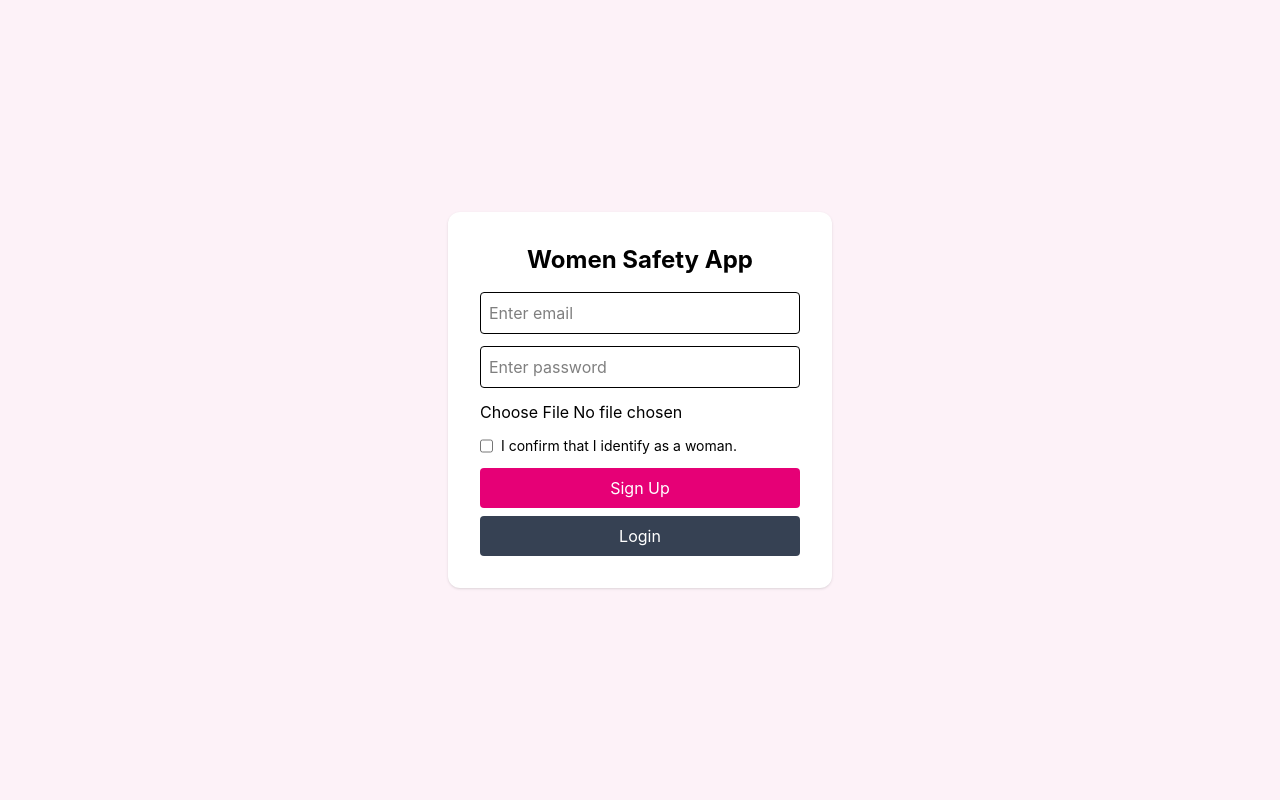
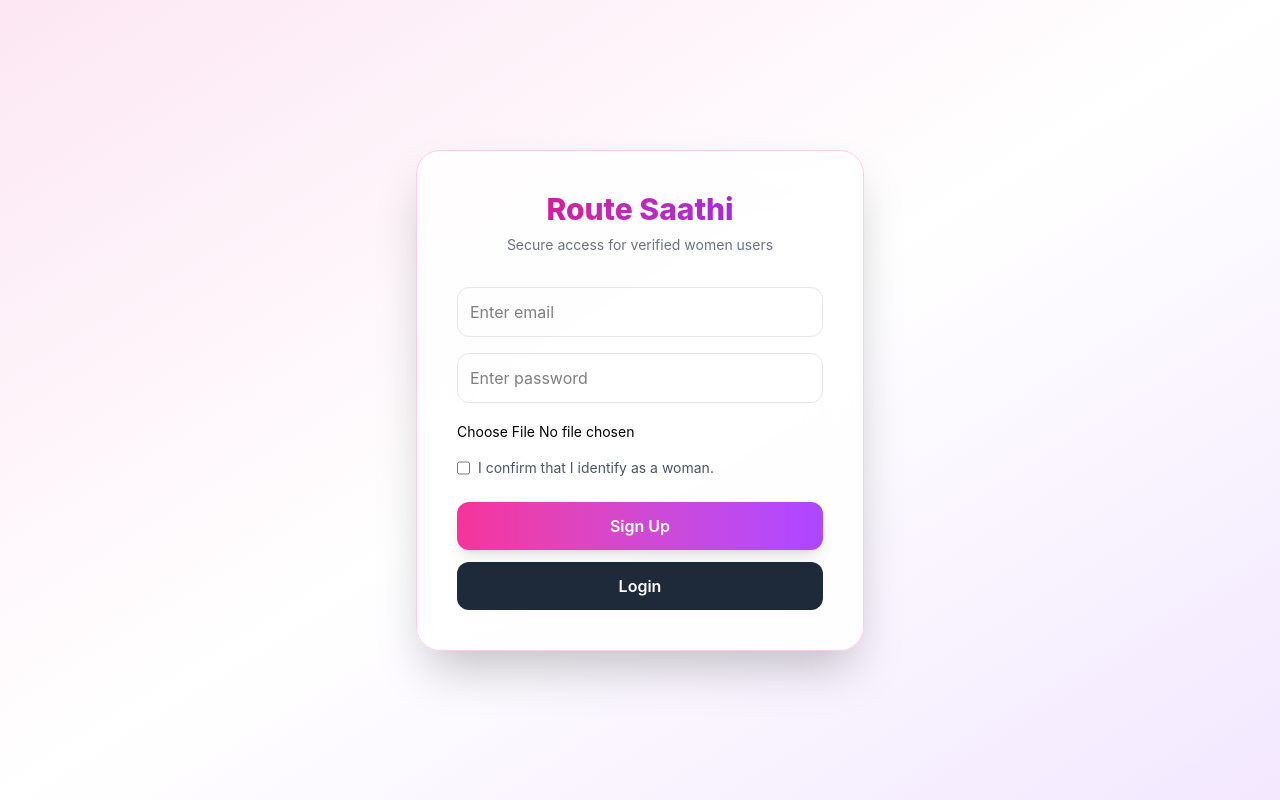
Before and after one commit to Jyotiiii3003/Safe-route-ai, a React (Vite) app: page /signUp in a window 1280 px wide. Built offline with nearby package versions, Linux system fonts and the light colour scheme; no server answers.

Commit message:
UI improvement

```diff
--- a/src/App.jsx
+++ b/src/App.jsx
@@ -86,14 +86,12 @@ function App() {
           path="/pending"
           element={
             session && !verified ? (
-              <div className="flex items-center justify-center h-screen">
-                <div className="bg-white p-6 rounded shadow text-center">
-                  <h2 className="text-xl font-bold mb-2">
-                    Verification Under Review
+              <div className="min-h-screen flex items-center justify-center bg-gradient-to-br from-pink-50 via-white to-purple-50">
+                <div className="bg-white shadow-xl border border-pink-200 rounded-3xl p-10 text-center max-w-md">
+                  <h2 className="text-2xl font-bold text-pink-600 mb-4">
+                    🌸 Verification Under Review
                   </h2>
-                  <p>
-                    Your account is being reviewed. Access will be granted once verified.
-                  </p>
+                  <p className="text-gray-600">Our admin team is reviewing your profile.  You’ll get access once verified.</p>
                 </div>
               </div>
             ) : (
--- a/src/components/MainApp.jsx
+++ b/src/components/MainApp.jsx
@@ -9,22 +9,43 @@ export default function MainApp() {
   const [useMyLocation, setUseMyLocation] = useState(false);
 
   return (
-    <div className="h-screen flex flex-col">
+    <div className="min-h-screen bg-gradient-to-br from-pink-50 via-white to-purple-50 relative">
 
-      <div>
+      <div className="bg-white shadow-md px-6 py-4 flex justify-between items-center">
+        <h1 className="text-xl font-bold bg-gradient-to-r from-pink-500 to-purple-500 bg-clip-text text-transparent">
+          Route Saathi
+        </h1>
+
+        <button
+          onClick={async () => {
+            await supabase.auth.signOut();
+            window.location.href = "/signUp";
+          }}
+          className="bg-gray-800 hover:bg-gray-900 text-white px-4 py-2 rounded-xl transition"
+        >
+          Logout
+        </button>
+      </div>
+
+      <div className="absolute top-24 left-1/2 -translate-x-1/2 z-[1000] w-full max-w-md px-4">
+
+        <div className="bg-white/90 backdrop-blur-xl border border-pink-200 shadow-2xl rounded-3xl p-6 space-y-4">
+
           <input
-          className="p-2 rounded w-full"
             placeholder="Enter Start Location"
             value={start}
             onChange={(e) => setStart(e.target.value)}
+            className="w-full border border-gray-200 focus:border-pink-400 focus:ring-2 focus:ring-pink-200 transition p-3 rounded-xl outline-none"
           />
 
           <input
-          className="p-2 rounded w-full"
-          placeholder="Enter destination"
+            placeholder="Enter Destination"
             value={end}
             onChange={(e) => setEnd(e.target.value)}
+            className="w-full border border-gray-200 focus:border-pink-400 focus:ring-2 focus:ring-pink-200 transition p-3 rounded-xl outline-none"
           />
+
+          <div className="flex gap-3">
 
             <button
               onClick={() => {
@@ -32,9 +53,10 @@ export default function MainApp() {
                   alert("Enter start and destination");
                   return;
                 }
+                setUseMyLocation(false);
                 setTrigger((prev) => !prev);
               }}
-          className="bg-blue-600 text-white px-4 py-2 rounded"
+              className="flex-1 bg-gradient-to-r from-pink-500 to-purple-500 hover:scale-[1.03] active:scale-[0.97] transition transform text-white font-semibold py-2 rounded-xl shadow-lg"
             >
               Find Route
             </button>
@@ -44,19 +66,16 @@ export default function MainApp() {
                 setUseMyLocation(true);
                 setTrigger((prev) => !prev);
               }}
-          className="bg-green-600 text-white px-4 py-2 rounded"
+              className="flex-1 bg-white border border-pink-400 text-pink-600 hover:bg-pink-50 transition font-semibold py-2 rounded-xl"
             >
               Use My Location
             </button>
 
-        <button onClick={async () => {
-                 await supabase.auth.signOut();
-                 window.location.href = "/signUp";
-                }}
-                className="bg-red-600 text-white px-4 py-2 rounded w-30" >Logout
-        </button>
+          </div>
+        </div>
       </div>
 
+      <div className="h-[calc(100vh-80px)] mt-16">
         <MapView
           start={start}
           end={end}
@@ -64,5 +83,6 @@ export default function MainApp() {
           useMyLocation={useMyLocation}
         />
       </div>
+    </div>
   );
 }
--- a/src/components/MapView.jsx
+++ b/src/components/MapView.jsx
@@ -402,7 +402,7 @@ export default function MapView({ start, end, trigger, useMyLocation }) {
       )}
 
       {isNight && (
-        <div className="absolute top-32 right-4 bg-indigo-600 text-white p-2 rounded text-xs shadow">
+        <div className="absolute top-32 left-4 bg-indigo-600 text-white p-2 rounded text-xs shadow">
               🌙 Night Safety Mode Active
         </div>
             )   }
--- a/src/index.css
+++ b/src/index.css
@@ -1 +1,4 @@
 @import "tailwindcss";
+* {
+  transition: all 0.2s ease;
+}
--- a/src/pages/Admin.jsx
+++ b/src/pages/Admin.jsx
@@ -43,7 +43,7 @@ console.log("Error:", error);
   };
 
   return (
-    <div className="p-6">
+    <div className="min-h-screen bg-gradient-to-br from-pink-50 to-purple-50 p-8">
       <h2 className="text-xl font-bold mb-4">Pending Verifications</h2>
 
       {users.length === 0 && <p>No pending users.</p>}
@@ -51,7 +51,7 @@ console.log("Error:", error);
       {users.map((user) => (
         <div
           key={user.id}
-          className="border p-4 rounded mb-3 flex justify-between items-center"
+          className="bg-white shadow-lg border border-pink-100 rounded-2xl p-6 mb-4 flex justify-between items-center hover:shadow-xl transition"
         >
           <div>
             <p><b>User ID:</b> {user.id}</p>
@@ -61,14 +61,14 @@ console.log("Error:", error);
           <div className="flex gap-2">
             <button
               onClick={() => approveUser(user.id)}
-              className="bg-green-600 text-white px-3 py-1 rounded"
+              className="bg-emerald-500 hover:bg-emerald-600 transition text-white px-4 py-2 rounded-xl shadow"
             >
               Approve
             </button>
 
             <button
               onClick={() => rejectUser(user.id)}
-              className="bg-red-600 text-white px-3 py-1 rounded"
+              className="bbg-rose-500 hover:bg-rose-600 transition text-white px-4 py-2 rounded-xl shadow"
             >
               Reject
             </button>
--- a/src/pages/signUp.jsx
+++ b/src/pages/signUp.jsx
@@ -27,7 +27,7 @@ export default function Signup() {
 
     setLoading(true);
 
-    // 1️⃣ Create Auth User
+
     const { data, error } = await supabase.auth.signUp({
       email,
       password,
@@ -47,7 +47,7 @@ export default function Signup() {
       return;
     }
 
-    // 2️⃣ Validate Image
+
     const allowedTypes = ["image/jpeg", "image/png"];
     const maxSize = 2 * 1024 * 1024;
 
@@ -63,7 +63,7 @@ export default function Signup() {
       return;
     }
 
-    // 3️⃣ Upload Selfie
+
     const filePath = `${user.id}/selfie-${Date.now()}.jpg`;
 
     const { error: uploadError } = await supabase.storage
@@ -76,17 +76,16 @@ export default function Signup() {
       return;
     }
 
-    // 4️⃣ Mock AI Gender Confidence
-    // (Later replace with real AI API call)
+
     const aiScore = Math.floor(Math.random() * 20) + 80;
 
-    // 5️⃣ Update Profile (trigger already created row)
+
     const { error: updateError } = await supabase
       .from("profiles")
       .update({
         declaration_accepted: true,
         ai_confidence: aiScore,
-        verified: false, // Always false → Admin must approve
+        verified: false,
       })
       .eq("id", user.id);
 
@@ -119,18 +118,20 @@ export default function Signup() {
   };
 
   return (
-    <div className="flex justify-center items-center h-screen bg-pink-50">
-      <div className="bg-white p-8 rounded-xl shadow w-96">
-        <h2 className="text-2xl font-bold mb-4 text-center">
-          Women Safety App
+    <div className="min-h-screen flex items-center justify-center bg-gradient-to-br from-pink-100 via-white to-purple-100 px-4">
+      <div className="bg-white/80 backdrop-blur-xl border border-pink-200 shadow-2xl rounded-3xl p-10 w-full max-w-md transition-all duration-300">
+        <h2 className="text-3xl font-extrabold text-center bg-gradient-to-r from-pink-600 to-purple-600 bg-clip-text text-transparent mb-2">
+          Route Saathi
         </h2>
-
+        <p className="text-center text-gray-500 text-sm mb-8">
+        Secure access for verified women users
+        </p>
         <input
           type="email"
           placeholder="Enter email"
           value={email}
           onChange={(e) => setEmail(e.target.value)}
-          className="w-full border p-2 mb-3 rounded"
+          className="w-full border border-gray-200 focus:border-pink-400 focus:ring-2 focus:ring-pink-200 transition p-3 mb-4 rounded-xl outline-none"
         />
 
         <input
@@ -138,21 +139,22 @@ export default function Signup() {
           placeholder="Enter password"
           value={password}
           onChange={(e) => setPassword(e.target.value)}
-          className="w-full border p-2 mb-3 rounded"
+          className="w-full border border-gray-200 focus:border-pink-400 focus:ring-2 focus:ring-pink-200 transition p-3 mb-4 rounded-xl outline-none"
         />
 
         <input
           type="file"
           accept="image/jpeg,image/png"
           onChange={(e) => setImage(e.target.files[0])}
-          className="mb-3"
+          className="mb-4 text-sm"
         />
 
-        <label className="flex gap-2 text-sm mb-3">
+        <label className="flex gap-2 text-sm mb-6 text-gray-600">
           <input
             type="checkbox"
             checked={declaration}
             onChange={(e) => setDeclaration(e.target.checked)}
+            className="accent-pink-500"
           />
           I confirm that I identify as a woman.
         </label>
@@ -160,7 +162,7 @@ export default function Signup() {
         <button
           onClick={handleSignup}
           disabled={loading}
-          className="w-full bg-pink-600 text-white p-2 rounded mb-2"
+          className="w-full bg-gradient-to-r from-pink-500 to-purple-500 hover:scale-[1.02] active:scale-[0.98] transition transform text-white font-semibold p-3 rounded-xl shadow-lg mb-3"
         >
           {loading ? "Processing..." : "Sign Up"}
         </button>
@@ -168,13 +170,13 @@ export default function Signup() {
         <button
           onClick={handleLogin}
           disabled={loading}
-          className="w-full bg-gray-700 text-white p-2 rounded"
+          className="w-full bg-gray-800 hover:bg-gray-900 transition text-white font-semibold p-3 rounded-xl"
         >
           Login
         </button>
 
         {error && (
-          <div className="text-red-500 text-sm mt-3 text-center">
+          <div className="text-rose-500 text-sm mt-4 text-center">
             {error}
           </div>
         )}
```
Lines whose indentation alone changed are shown as unchanged.
